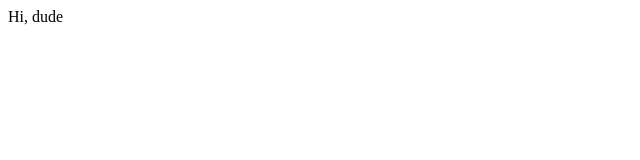
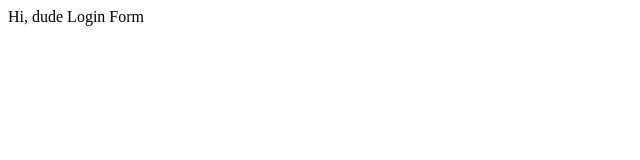
Before and after one commit to EiramAraujo/TestGit, a plain HTML site: page index.html in a window 1280 px wide. Shown: the full height of the page, 0-640 px from the left. Drawn offline with Linux system fonts and the light colour scheme.

Commit message:
Login Form

```diff
--- /dev/null
+++ b/dir2/test2.js
@@ -0,0 +1 @@
+console.log('1');
--- a/index.html
+++ b/index.html
@@ -5,5 +5,6 @@
 
 <body>
     Hi, dude
+    Login Form
 </body>
 </html>
```
Also changed, not shown: login.html (added, +1 -0 lines), log.txt (added).
